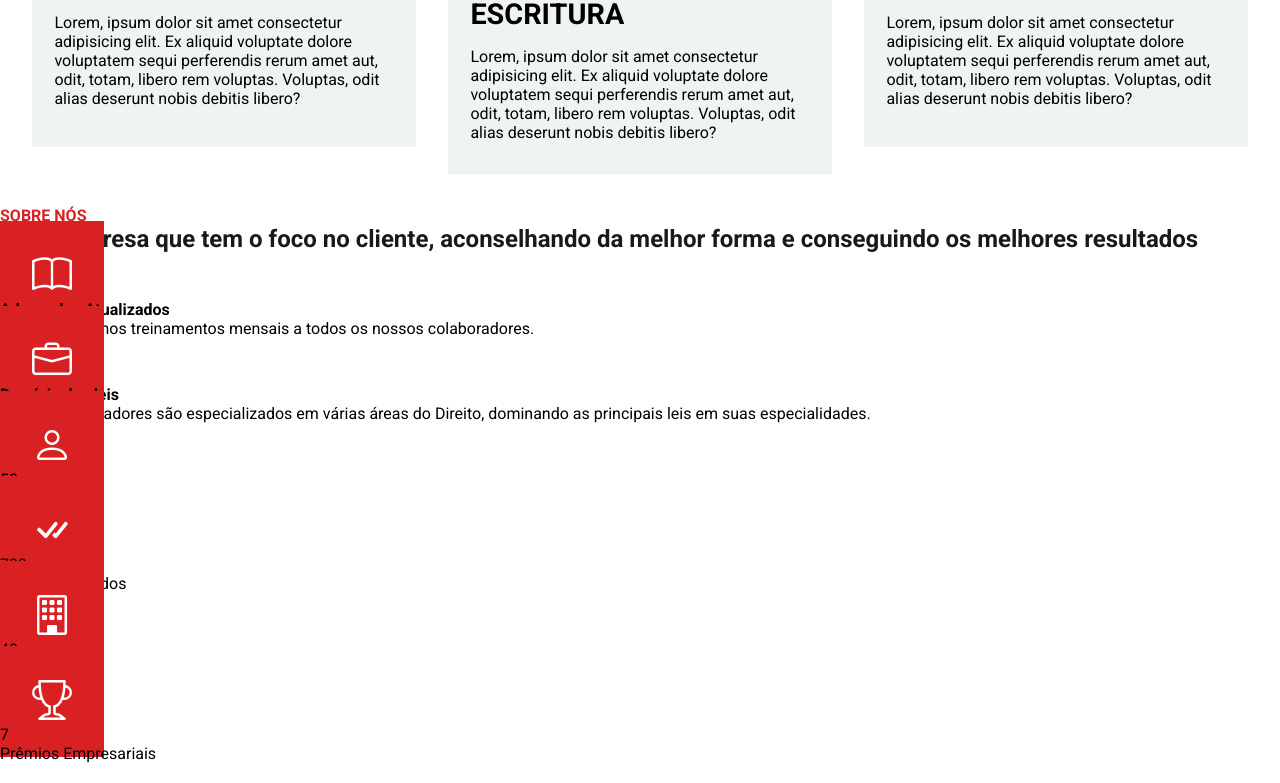
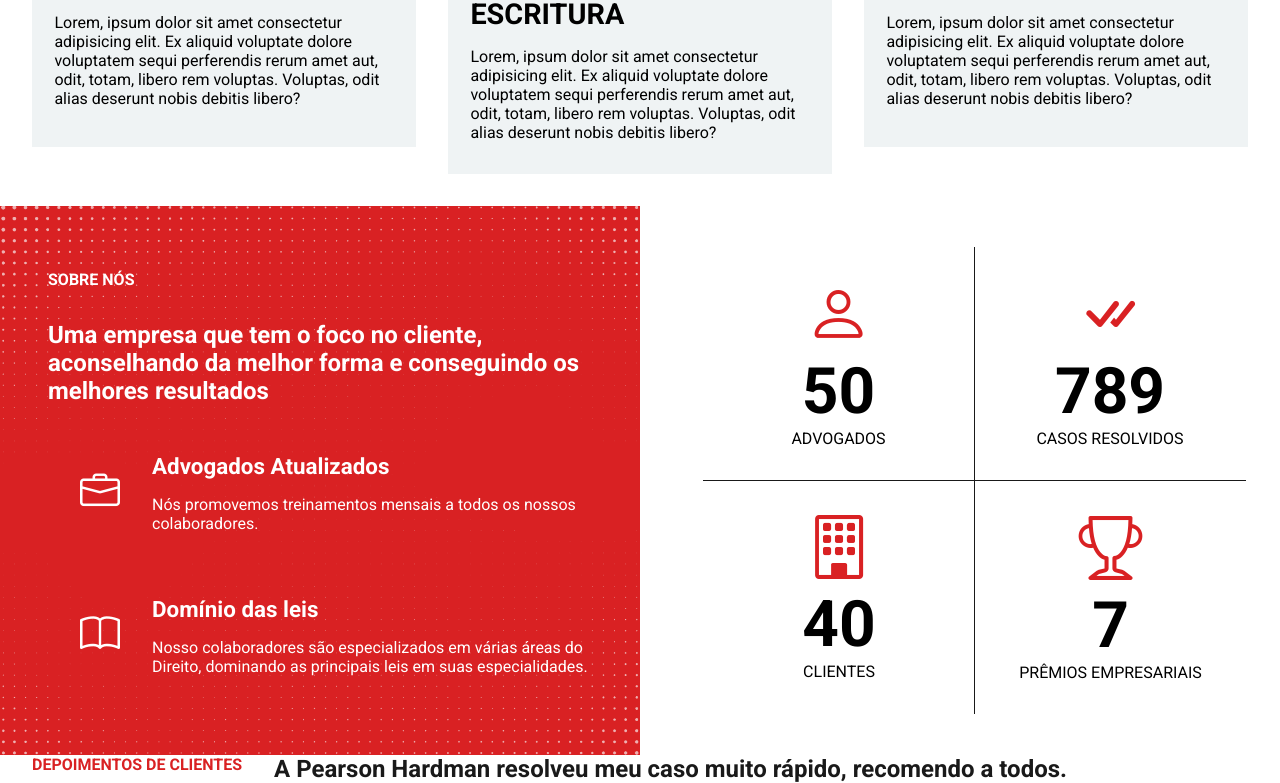
Before and after one commit to MarcosVenicioSJr/Projeto_PearsonHardman, a plain HTML site: page Projeto/index.html in a window 1280 px wide. Shown: the part 1777-2560 px from the top of the page. Drawn offline with nearby package versions, Linux system fonts and the light colour scheme.

Commit message:
Iniciando sessão de depoimentos

```diff
--- a/Projeto/css/styles.css
+++ b/Projeto/css/styles.css
@@ -201,3 +201,87 @@ i {
     text-transform: uppercase;
     font-weight: bold;
 }
+
+/* Sobre nós */
+#about {
+    display: flex;
+    flex-wrap: wrap;
+    align-items: center;
+    gap: 2rem;
+}
+
+#about-text{
+    background-image: url('../img/pattern.png');
+    background-size: cover;
+    background-position: center;
+    color: var(--primary-text-color);
+    flex: 1 1 0;
+    display: flex;
+    flex-direction: column;
+    justify-content: center;
+    gap: 2rem;
+    padding: 4rem 3rem;
+}
+
+#about-text .section-subtitle,
+#about-text .section-title{
+color: var(--primary-text-color);
+}
+
+#about-text i{
+    background-color: transparent;
+}
+
+.about-description{
+    display: flex;
+    align-items: center;
+}
+
+.about-description h4{
+    font-size: 1.4rem;
+    margin-bottom: 1rem;
+}
+
+#about-data{
+    flex: 1 1 0;
+    display: flex;
+    flex-wrap: wrap;
+    padding: 2rem;
+}
+
+#about-data .data{
+    width: 50%;
+    display: flex;
+    flex-direction: column;
+    align-items: center;
+    justify-content: center;
+    padding: 2rem;
+    margin-top: -1px;
+    margin-left: -1px;
+}
+
+#about-data .data:first-child{
+    border-bottom: 1px solid var(--secondary--text-color);
+    border-right: 1px solid var(--secondary--text-color);
+}
+
+#about-data .data:last-child{
+    border-top: 1px solid var(--secondary--text-color);
+    border-left: 1px solid var(--secondary--text-color);
+}
+
+#about-data .data i{
+    background-color: transparent;
+    color: var(--main-color);
+    font-size: 4rem;
+    padding: 0rem;
+}
+
+.data .number{
+    font-size: 4rem;
+    font-weight: 900;
+}
+
+.data .text{
+    text-transform: uppercase;
+}
--- a/Projeto/index.html
+++ b/Projeto/index.html
@@ -85,7 +85,7 @@
             <h3 class="section-title">Uma empresa que tem o foco no cliente, aconselhando da melhor forma e conseguindo os melhores resultados
             </h3>
             <div class="about-description">
-                <i class="bi bi-book"></i>
+                <i class="bi bi-briefcase"></i>
                 <div>
                     <h4>Advogados Atualizados</h4>
                     <p>Nós promovemos treinamentos mensais a todos os nossos colaboradores.</p>
@@ -93,7 +93,7 @@
             </div>
 
             <div class="about-description">
-                <i class="bi bi-briefcase"></i>
+                <i class="bi bi-book"></i>
                 <div>
                     <h4>Domínio das leis</h4>
                     <p>
@@ -128,5 +128,20 @@
         </div>
 
     </section>
+
+    <section id="testimonials" class="text-image-section">
+        <div id="testimonial-information" class="text-containes"></div>
+            <p class="section-subtitle">Depoimentos de clientes</p>
+            <h3 class="section-title">
+                A Pearson Hardman resolveu meu caso muito rápido, recomendo a todos.
+            </h3>
+
+         <div class="author">
+            <div class="author-info">
+
+            </div>
+         </div>
+
+    </section>
 </body>
 </html>
```
